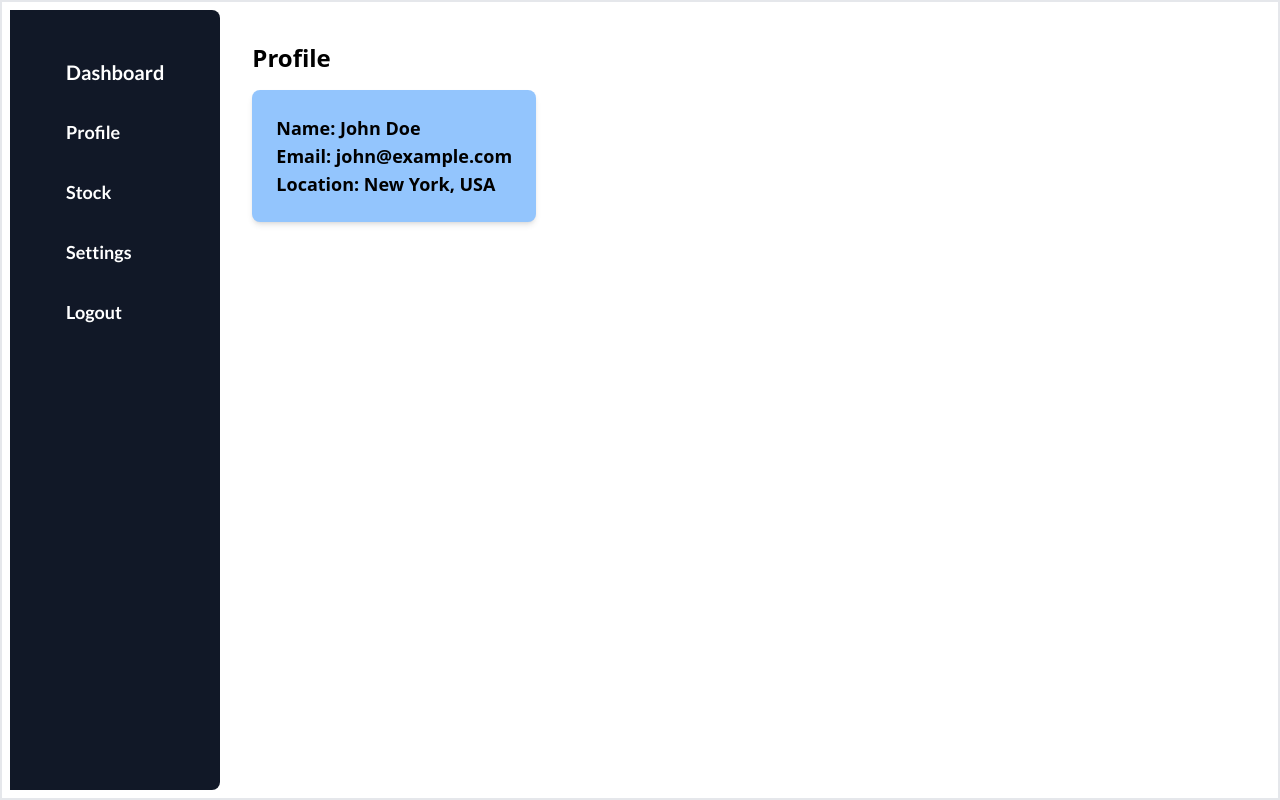
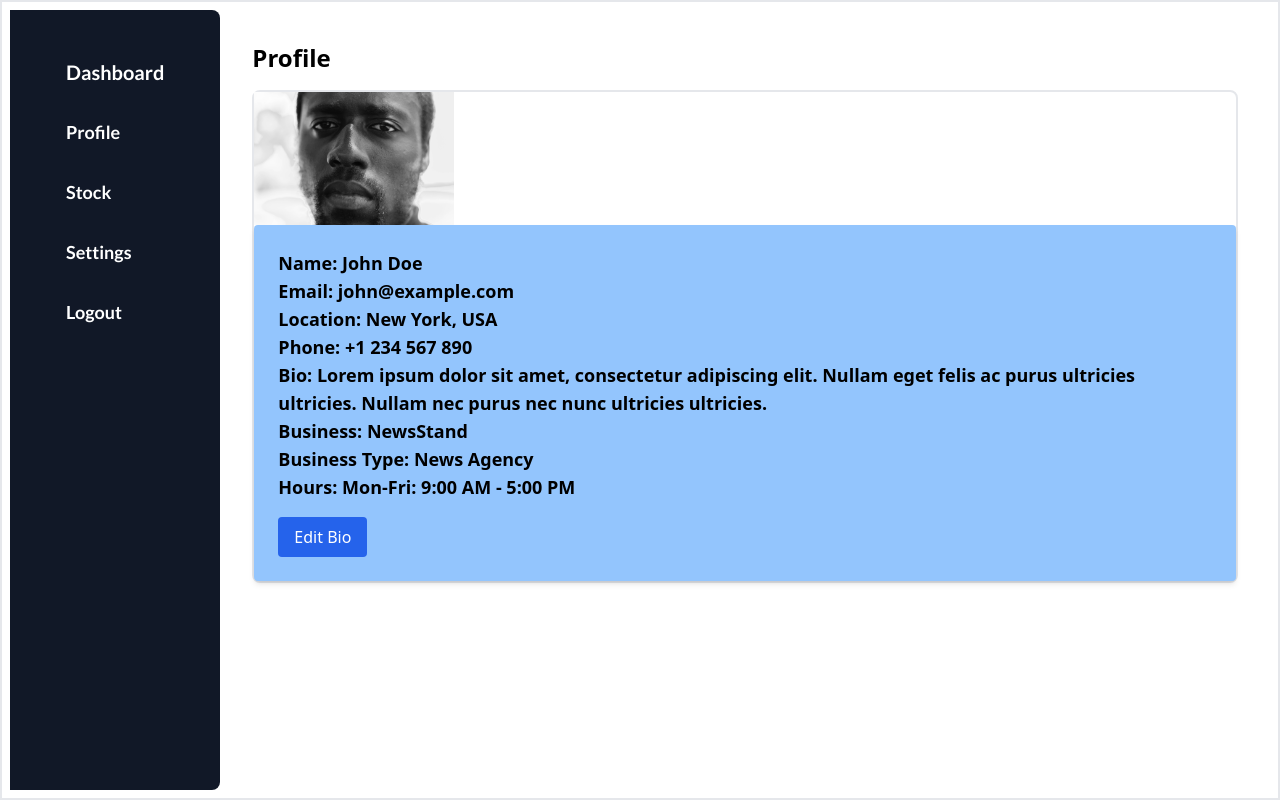
Before and after one commit to ZwingliCaleb/newsnook, a Next.js app: page /profile in a window 1280 px wide. Built offline with nearby package versions, Linux system fonts and the light colour scheme.

Commit message:
new pages; new update profile modal

```diff
--- /dev/null
+++ b/components/EditBioModal.tsx
@@ -0,0 +1,44 @@
+// components/EditBioModal.tsx
+import React, { useState } from 'react';
+
+interface EditBioModalProps {
+  isOpen: boolean;
+  initialBio: string;
+  onClose: () => void;
+  onSave: (newBio: string) => void;
+}
+
+const EditBioModal: React.FC<EditBioModalProps> = ({ isOpen, initialBio, onClose, onSave }) => {
+  const [bio, setBio] = useState(initialBio);
+
+  const handleSubmit = (e: React.FormEvent<HTMLFormElement>) => {
+    e.preventDefault();
+    onSave(bio);
+  };
+
+  return (
+    <div className={`fixed top-0 left-0 w-full h-full flex items-center justify-center bg-gray-700 bg-opacity-50 ${isOpen ? '' : 'hidden'}`}>
+      <div className="bg-white p-6 rounded-lg w-96">
+        <h2 className="text-xl font-semibold mb-4">Edit Bio</h2>
+        <form onSubmit={handleSubmit}>
+          <textarea
+            value={bio}
+            onChange={(e) => setBio(e.target.value)}
+            className="w-full px-3 py-2 border rounded-md mb-4"
+            rows={6}
+          ></textarea>
+          <div className="flex justify-end">
+            <button type="button" onClick={onClose} className="mr-2 px-4 py-2 bg-gray-300 rounded-md hover:bg-gray-400">
+              Cancel
+            </button>
+            <button type="submit" className="px-4 py-2 bg-blue-500 text-white rounded-md hover:bg-blue-600">
+              Save
+            </button>
+          </div>
+        </form>
+      </div>
+    </div>
+  );
+};
+
+export default EditBioModal;
--- a/pages/profile.tsx
+++ b/pages/profile.tsx
@@ -1,27 +1,57 @@
 // pages/profile.tsx
-import React from 'react';
-import Sidebar from '@/components/Sidebar'; // Assuming you have a Sidebar component
+import React, { useState } from 'react';
+import Sidebar from '@/components/Sidebar';
+import Image from 'next/image';
+import avatar from '../public/images/avatar.jpg';
+import EditBioModal from '@/components/EditBioModal'; // Import the EditBioModal component
 
 const Profile: React.FC = () => {
-  // Mock vendor information
-  const vendorName = "John Doe"; // Replace with actual vendor name
-  const vendorEmail = "john@example.com"; // Replace with actual vendor email
-  const vendorLocation = "New York, USA"; // Replace with actual vendor location
+  const [isEditBioModalOpen, setIsEditBioModalOpen] = useState(false); // State for controlling modal visibility
+  const [vendorName, setVendorName] = useState("John Doe");
+  const [vendorEmail, setVendorEmail] = useState("john@example.com");
+  const [vendorLocation, setVendorLocation] = useState("New York, USA");
+  const [vendorPhone, setVendorPhone] = useState("+1 234 567 890");
+  const [vendorBio, setVendorBio] = useState("Lorem ipsum dolor sit amet, consectetur adipiscing elit. Nullam eget felis ac purus ultricies ultricies. Nullam nec purus nec nunc ultricies ultricies.");
+  const [vendorBusiness, setVendorBusiness] = useState("NewsStand");
+  const [vendorBusinessType, setVendorBusinessType] = useState("News Agency");
+  const [vendorHours, setVendorHours] = useState("Mon-Fri: 9:00 AM - 5:00 PM");
+
+  // Function to handle opening the edit bio modal
+  const handleEditBioClick = () => {
+    setIsEditBioModalOpen(true);
+  };
+
+  // Function to handle saving the edited bio
+  const handleSaveBio = (newBio: string) => {
+    setVendorBio(newBio);
+    setIsEditBioModalOpen(false); // Close the modal after saving
+  };
 
   return (
     <div className="p-2 flex h-screen border-2">
-
-    <Sidebar/>
+      <Sidebar />
       <div className="p-8">
         <h1 className="text-2xl font-semibold mb-4">Profile</h1>
-      <div className="bg-blue-300 rounded-lg shadow-md p-6">
+        <div className="border-2 rounded-lg">
+          <div className="rounded-full">
+            <Image src={avatar} alt="Vendor Avatar" width={200} height={200} />
+          </div>
+          <div className="bg-blue-300 rounded shadow-md p-6">
             <p className="text-lg font-semibold">Name: {vendorName}</p>
             <p className="text-lg font-semibold">Email: {vendorEmail}</p>
             <p className="text-lg font-semibold">Location: {vendorLocation}</p>
-        {/* Add more vendor details as needed */}
+            <p className="text-lg font-semibold">Phone: {vendorPhone}</p>
+            <p className="text-lg font-semibold">Bio: {vendorBio}</p>
+            <p className="text-lg font-semibold">Business: {vendorBusiness}</p>
+            <p className="text-lg font-semibold">Business Type: {vendorBusinessType}</p>
+            <p className="text-lg font-semibold">Hours: {vendorHours}</p>
+            <button onClick={handleEditBioClick} className="bg-blue-600 text-white px-4 py-2 rounded mt-4">
+              Edit Bio
+            </button>
           </div>
         </div>
-
+      </div>
+      <EditBioModal isOpen={isEditBioModalOpen} initialBio={vendorBio} onClose={() => setIsEditBioModalOpen(false)} onSave={handleSaveBio} />
     </div>
   );
 };
```
Also changed, not shown: public/images/avatar.jpg (added). Lines whose indentation alone changed are shown as unchanged.
